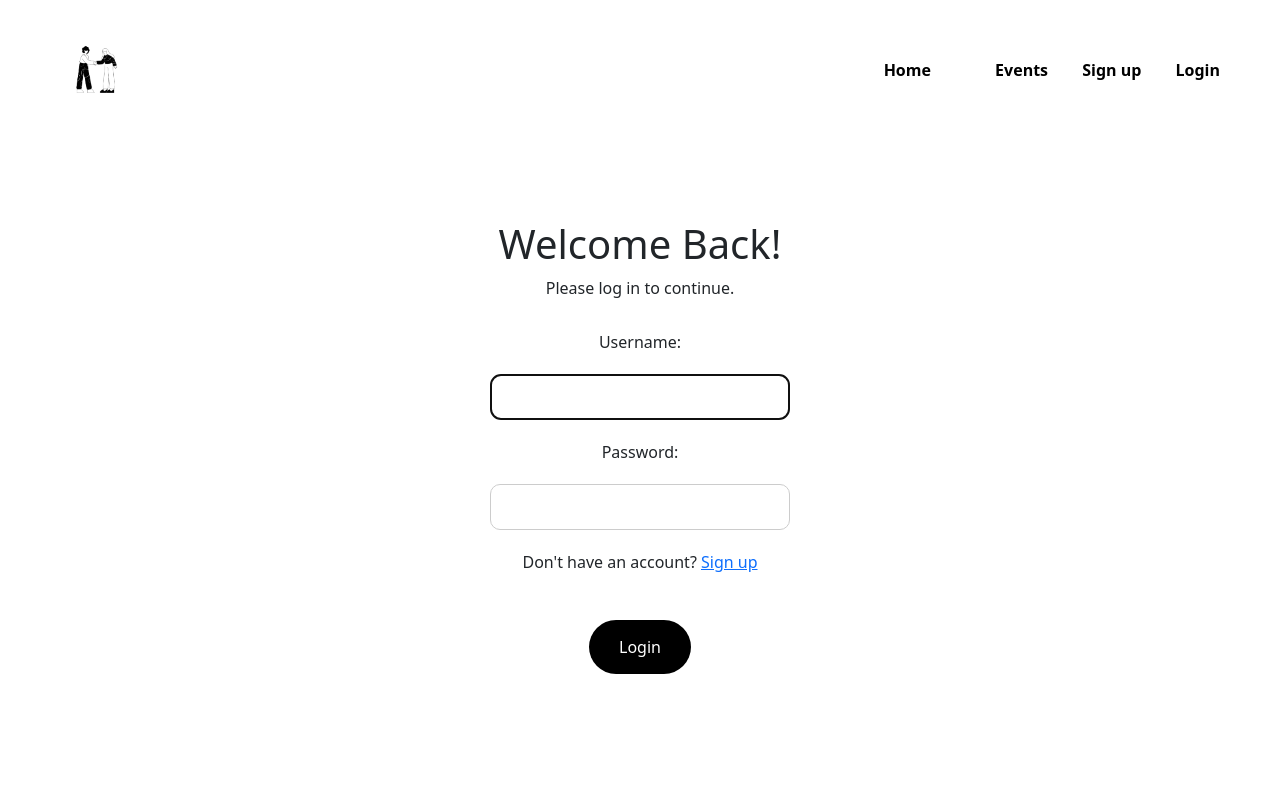
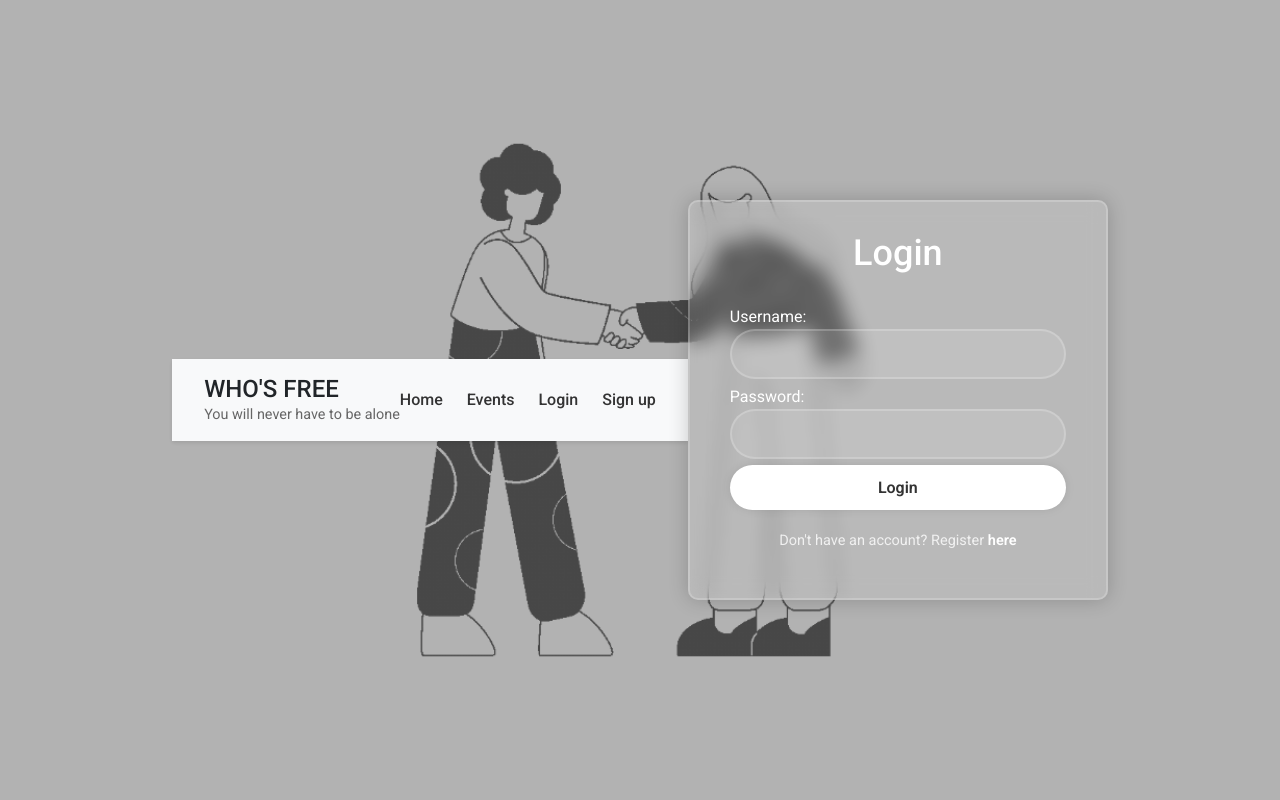
Before and after one commit to BivasNandan/Who-s-Free, a Django app: page /login/ in a window 1280 px wide. Run offline with Django 5.2, Linux system fonts and the light colour scheme.

Commit message:
updated css

```diff
--- a/config/settings.py
+++ b/config/settings.py
@@ -141,7 +141,7 @@ USE_TZ = True
 # Static files (CSS, JavaScript, Images)
 # https://docs.djangoproject.com/en/5.1/howto/static-files/
 
-STATIC_URL = 'static/'
+STATIC_URL = '/static/'
 
 STATICFILES_DIRS = [BASE_DIR/'static',]
 MEDIA_URL = 'media/'
--- /dev/null
+++ b/static/css/styles.css
@@ -0,0 +1,67 @@
+/* Basic reset for margin and padding */
+body {
+  margin: 0;
+  padding: 0;
+  font-family: Arial, sans-serif;
+}
+
+header {
+  display: flex;
+  justify-content: space-between;
+  align-items: center;
+  padding: 1rem 2rem;
+  background-color: #f8f9fa;
+  box-shadow: 0 2px 4px rgba(0,0,0,0.1);
+}
+
+.brand {
+  text-align: left;
+}
+
+.brand h1 {
+  margin: 0;
+  font-size: 1.5rem;
+}
+
+.brand p {
+  margin: 0;
+  font-size: 0.9rem;
+  color: #666;
+}
+
+nav {
+  display: flex;
+  gap: 1.5rem; /* Space between nav items */
+}
+
+nav a {
+  text-decoration: none;
+  color: #333;
+  font-weight: 500;
+  transition: color 0.3s;
+}
+
+nav a:hover {
+  color: #007bff; /* Change to your preferred hover color */
+}
+
+/* Main content styling */
+.main-content {
+  padding: 2rem;
+}
+
+.hero-image {
+  max-width: 100%;
+  height: auto;
+  display: block;
+  margin: 0 auto;
+}
+
+
+.signup-form {
+  display: flex;
+  flex-direction: column;
+  gap: 20px;
+  margin-top: 30px;
+  align-items: center;
+}
--- a/static/users/css/styles.css
+++ /dev/null
@@ -1,154 +0,0 @@
-/* Base styles */
-* {
-  margin: 0;
-  padding: 0;
-  box-sizing: border-box;
-}
-
-body {
-  font-family: 'Poppins', sans-serif;
-  background: #f9f9f9;
-  color: #000;
-  overflow-x: hidden;
-}
-
-header {
-  display: flex;
-  justify-content: space-between;
-  align-items: center;
-  padding: 20px 60px;
-}
-
-.logo {
-  height: 100px;
-}
-
-nav a {
-  margin-left: 30px;
-  text-decoration: none;
-  color: #000;
-  font-weight: bold;
-}
-
-/* Landing Page */
-.intro, .cta {
-  display: flex;
-  flex-direction: column;
-  align-items: center;
-  padding: 30px 20px;
-  text-align: center;
-}
-
-h1, h2 {
-  font-size: 2.5rem;
-  margin-bottom: 20px;
-}
-
-.questions {
-  display: flex;
-  flex-direction: column;
-  gap: 20px;
-  margin-top: 30px;
-  margin-bottom: 30px;
-}
-
-.question p {
-  font-size: 1.5rem;
-  font-weight: 500;
-}
-
-.handshake {
-  width: 280px;
-  margin-top: 40px;
-}
-
-/* Call to action */
-.hidden {
-  display: none;
-}
-
-.cta p {
-  margin: 20px 0;
-  font-size: 1.2rem;
-}
-
-.primary-btn, .secondary-btn {
-  margin: 10px;
-  padding: 15px 30px;
-  font-size: 1rem;
-  border: none;
-  cursor: pointer;
-  border-radius: 30px;
-  text-decoration: none;
-}
-
-.primary-btn {
-  background-color: #000;
-  color: #fff;
-
-}
-
-.secondary-btn {
-  background-color: transparent;
-  border: 2px solid #000;
-}
-
-/* Signup page */
-.signup-page {
-  padding: 80px 20px;
-  text-align: center;
-}
-
-.signup-form {
-  display: flex;
-  flex-direction: column;
-  gap: 20px;
-  margin-top: 30px;
-  align-items: center;
-}
-
-.signup-form input {
-  width: 300px;
-  padding: 10px;
-  border: 1px solid #ccc;
-  border-radius: 10px;
-}
-
-
-.messages {
-  list-style: none;
-  padding: 0;
-  margin: 10px 0;
-}
-
-.alert {
-  padding: 10px;
-  margin-bottom: 10px;
-  border: 1px solid transparent;
-  border-radius: 5px;
-}
-
-.alert.success {
-  color: #155724;
-  background-color: #d4edda;
-  border-color: #c3e6cb;
-}
-
-.alert.error {
-  color: #721c24;
-  background-color: #f8d7da;
-  border-color: #f5c6cb;
-}
-
-.error {
-  color: red;
-  font-size: 0.9em;
-  margin-top: 5px;
-}
-
-.profile-picture img {
-  width: 100px;
-  height: 100px;
-  border-radius: 50%;
-  object-fit: cover;
-}
--- a/template/base.html
+++ /dev/null
@@ -1,63 +0,0 @@
-{% load static %}
-
-<!DOCTYPE html>
-<html lang="en">
-<head>
-  <meta charset="UTF-8">
-  <meta name="viewport" content="width=device-width, initial-scale=1">
-  <title>Who's Free</title>
-  <link rel="stylesheet" href="{% static 'users/css/styles.css' %}">
-  <link href="https://cdn.jsdelivr.net/npm/bootstrap@5.3.5/dist/css/bootstrap.min.css" rel="stylesheet" integrity="sha384-SgOJa3DmI69IUzQ2PVdRZhwQ+dy64/BUtbMJw1MZ8t5HZApcHrRKUc4W0kG879m7" crossorigin="anonymous">
-</head>
-<body>
-
-<header>
-  <img src="{% static 'users/images/logo1.png' %}" alt="Who's Free Logo" class="logo">
-  <nav>
-    <a href="{% url 'home' %}">Home</a>
-    <a href="{% url 'account' %}">{{user.username}}</a>
-    <a href="{% url 'events_list' %}">Events</a>
-    <a href="{% url 'choose_user_type' %}">Sign up</a>
-    <a href="{% url 'login' %}">Login</a>
-  </nav>
-</header>
-
-  <!-- display all messages -->
-  {% if messages %}
-    <ul class="messages">
-      {% for message in messages %}
-        <li class="alert {{ message.tags }}">{{ message }}</li>
-      {% endfor %}
-    </ul>
-  {% endif %}
-
-{% block content %}
-<main>
-  <section class="intro" id="intro">
-    <h1>Wanna hangout, but...</h1>
-    <div class="questions">
-      <div class="question">
-        <p>Adult life sucks?</p>
-      </div>
-      <div class="question">
-        <p>No one to hangout with?</p>
-      </div>
-      <div class="question">
-        <p>You don't like to make friends?</p>
-      </div>
-    </div>
-  </section>
-
-  <section class="cta hidden" id="cta">
-    <h2>We got you buddy!</h2>
-    <p>Create your account and start today</p>
-  <a class="primary-btn" href="{% url 'choose_user_type' %}">Create account</a>
-  <a class="primary-btn" href="{% url 'login' %}">Already have an account? Login</a>
-</section>
-</main>
-{%endblock%}
-
-<script src="{% static 'users/js/script.js' %}"></script>
-<script src="https://cdn.jsdelivr.net/npm/bootstrap@5.3.5/dist/js/bootstrap.bundle.min.js" integrity="sha384-k6d4wzSIapyDyv1kpU366/PK5hCdSbCRGRCMv+eplOQJWyd1fbcAu9OCUj5zNLiq" crossorigin="anonymous"></script>
-</body>
-</html>
--- /dev/null
+++ b/template/navbar.html
@@ -0,0 +1,33 @@
+{% load static %}
+
+<!DOCTYPE html>
+<html lang="en">
+<head>
+  <meta charset="UTF-8" />
+  <meta name="viewport" content="width=device-width, initial-scale=1.0" />
+  <title>Who's Free</title>
+  <link rel="stylesheet" href="{% static 'css/styles.css' %}">
+  <link href="https://cdn.jsdelivr.net/npm/bootstrap@5.3.5/dist/css/bootstrap.min.css" rel="stylesheet" />
+</head>
+<body>
+  <header>
+    <div class="brand">
+      <h1>WHO'S FREE</h1>
+      <p>You will never have to be alone</p>
+    </div>
+    <nav>
+      <a href="{% url 'home' %}">Home</a>
+      <a href="{% url 'events_list' %}">Events</a>
+      <a href="{% url 'login' %}">Login</a>
+      <a href="{% url 'choose_user_type' %}">Sign up</a>
+    </nav>
+  </header>
+
+  {% block content %}
+
+  {% endblock %}
+
+  <script src="{% static 'js/script.js' %}"></script>
+  <script src="https://cdn.jsdelivr.net/npm/bootstrap@5.3.5/dist/js/bootstrap.bundle.min.js"></script>
+</body>
+</html>
--- a/template/users/choose_user_type.html
+++ b/template/users/choose_user_type.html
@@ -1,4 +1,4 @@
-{% extends 'base.html' %}
+{% extends 'navbar.html' %}
 
 {% block content %}
 
--- a/template/users/login.html
+++ b/template/users/login.html
@@ -1,20 +1,160 @@
-{%extends 'base.html'%}
+{% extends 'navbar.html'%}
+{% load static %}
 
-{%block content%}
-<main class="signup-page">
-  <h1>Welcome Back!</h1>
-  <p>Please log in to continue.</p>
+{% block content %}
 
-  <form class="signup-form" method="post">
-    {% csrf_token %}
-    {{ form.username.label_tag }}
-    {{ form.username }}
+<div class="wrapper">
+    <form method="post">
+        {% csrf_token %}
+        <h1>Login</h1>
 
-    {{ form.password.label_tag }}
-    {{ form.password}}
-    <p>Don't have an account? <a href="{% url 'choose_user_type' %}">Sign up</a></p>
-    <button type="submit" class="primary-btn">Login</button>
-  </form>
-</main>
+        <div class="input-box">
+            {{ form.username.label_tag }}
+            {{ form.username }}
+        </div>
 
-{%endblock%}
+        <div class="input-box">
+            {{ form.password.label_tag }}
+            {{ form.password }}
+        </div>
+
+        <button type="submit" class="btn">Login</button>
+
+        <div class="register-link">
+            <p>Don't have an account? Register <a href="{% url 'choose_user_type' %}">here</a></p>
+        </div>
+    </form>
+</div>
+
+<style>
+  @import url('https://fonts.googleapis.com/css2?family=Roboto:ital,wght@0,100..900;1,100..900&display=swap');
+
+* {
+    font-family: 'Roboto', sans-serif;
+    margin: 0;
+    padding: 0;
+    box-sizing: border-box;
+}
+
+body {
+    display: flex;
+    justify-content: center;
+    align-items: center;
+    min-height: 100vh;
+    background: url("{% static 'images/logo.png' %}") no-repeat center center fixed;
+    background-size: cover;
+}
+
+body::before {
+    content: '';
+    position: absolute;
+    top: 0;
+    left: 0;
+    right: 0;
+    bottom: 0;
+    background: rgba(0, 0, 0, 0.3);
+    z-index: -1;
+}
+
+.wrapper {
+    width: 420px;
+    background: rgba(255, 255, 255, 0.1);
+    border: 2px solid rgba(255, 255, 255, 0.2);
+    backdrop-filter: blur(10px);
+    -webkit-backdrop-filter: blur(10px);
+    box-shadow: 0 0 20px rgba(0, 0, 0, 0.2);
+    color: white;
+    border-radius: 10px;
+    padding: 30px 40px;
+}
+
+.wrapper h1 {
+    font-size: 36px;
+    text-align: center;
+    margin-bottom: 20px;
+}
+
+.wrapper .input-box {
+    position: relative;
+    width: 100%;
+    height: 50px;
+    margin: 30px 0;
+}
+
+.input-box input {
+    width: 100%;
+    height: 100%;
+    background: rgba(255, 255, 255, 0.1);
+    border: none;
+    outline: none;
+    border: 2px solid rgba(255, 255, 255, 0.2);
+    border-radius: 40px;
+    font-size: 16px;
+    color: white;
+    padding: 20px 45px 20px 20px;
+}
+
+.input-box input::placeholder {
+    color: rgba(255, 255, 255, 0.7);
+}
+
+.wrapper .remember-forgot {
+    display: flex;
+    justify-content: space-between;
+    font-size: 14.5px;
+    margin: -15px 0 15px;
+    color: rgba(255, 255, 255, 0.8);
+}
+
+.remember-forgot label input {
+    accent-color: white;
+    margin-right: 3px;
+}
+
+.remember-forgot a {
+    color: white;
+    text-decoration: none;
+}
+
+.remember-forgot a:hover {
+    text-decoration: underline;
+}
+
+.wrapper .btn {
+    width: 100%;
+    height: 45px;
+    background: white;
+    border: none;
+    outline: none;
+    border-radius: 45px;
+    box-shadow: 0 0 10px rgba(0, 0, 0, 0.1);
+    font-size: 16px;
+    color: #333;
+    font-weight: 600;
+    cursor: pointer;
+    transition: all 0.3s;
+}
+
+.wrapper .btn:hover {
+    background: rgba(255, 255, 255, 0.8);
+}
+
+.wrapper .register-link {
+    font-size: 14.5px;
+    text-align: center;
+    margin: 20px 0 15px;
+    color: rgba(255, 255, 255, 0.8);
+}
+
+.register-link p a {
+    color: white;
+    text-decoration: none;
+    font-weight: 600;
+}
+
+.register-link p a:hover {
+    text-decoration: underline;
+}
+
+</style>
+{% endblock %}
--- a/template/users/user_signup.html
+++ b/template/users/user_signup.html
@@ -1,4 +1,4 @@
-{%extends 'base.html' %}
+{%extends 'navbar.html' %}
 {% load static %}
 
 {%block content%}
--- a/users/views.py
+++ b/users/views.py
@@ -10,7 +10,7 @@ from django.db.models import Q
 
 # Create your views here.
 def home(request):
-    return render(request, template_name='base.html')
+    return render(request, template_name='landing_page.html')
 
 
 def user_signup(request):#individually signing up
```
Also changed, not shown: template/landing_page.html (added, +9 -0 lines), static/css/profile_styles.css (renamed from static/users/css/profile_styles.css), static/images/homepage.jpg (added), static/images/landing_page.png (added), static/images/logo.png (added), static/images/logo1.png (renamed from static/users/images/logo1.png), static/js/script.js (renamed from static/users/js/script.js), template/users/home.html (added).
